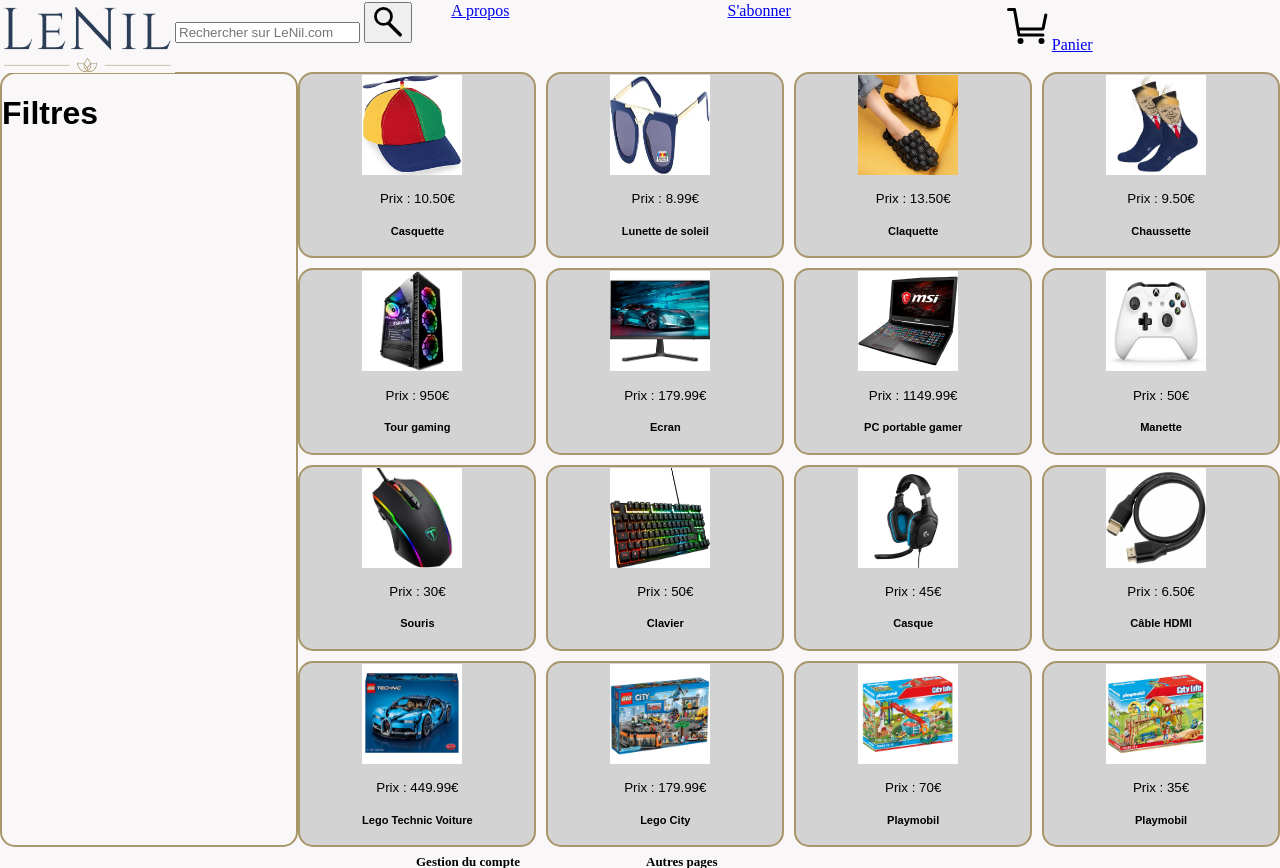
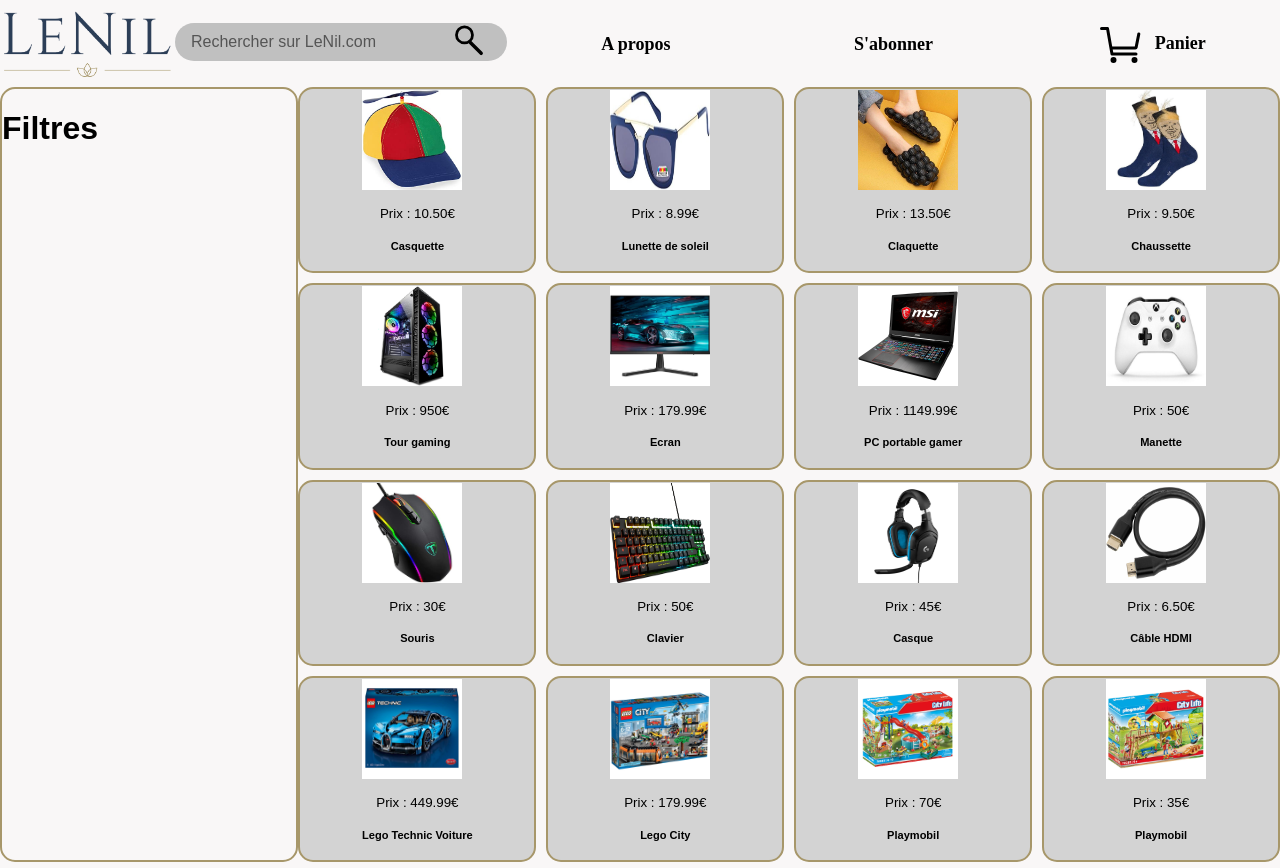
Before and after one commit to Ymasuu/LeNil, a PHP site: page /pages/Vue/index.php in a window 1280 px wide. Shown: the top 868 px of the page. Run offline with PHP 8.4, Linux system fonts and the light colour scheme.

Commit message:
Add files via upload

```diff
--- a/css/style.css
+++ b/css/style.css
@@ -6,16 +6,52 @@
     background-color: #f9f7f7;
 }
 
-/*cahngement de la font du texte */
+.style {
+    display: inline-block;
+    font-size: 20px;
+    font-weight: bold;
+    text-decoration: none;
+    color: #333;
+    transition: font-size 0.2s ease-in-out;
+}
+
+.style:hover {
+    font-size: 24px;
+    border: 2px solid #a7976a;
+    border-radius: 5px;
+    padding: 4px 8px;
+}
+
+.lien {
+    padding: 10px;
+    color: black;
+    text-decoration: none;
+    font-size: 18px;
+    border-radius: 5px;
+}
+
+.lien:hover {
+    background-color: #a7976a;
+    font-size: 24px;
+}
+
+/* Permet d'aligné l'image avec panier */
+.test svg {
+    vertical-align: middle;
+    margin-right: 10px;
+}
+
+/*Changement de la font du texte */
 
 h1,h2,h3,h4,h5 {
     font-family: Arial, sans-serif;
 }
 
 /* Header And Footer*/
+
 header{
     width:100%;
-    height: 70px;
+    height: 85px;
 }
 
 footer{
@@ -47,8 +83,12 @@
 }
 
 .header-nav li{
-    display: inline-block;
+    display: flex;
+    justify-content: center;
+    align-items: center;
     height:55px;
+    text-align: center;
+    margin-top : 15px;
 }
 
 .footerContent th, .footerContent td{
@@ -66,6 +106,7 @@
 }
 
 /* Index */
+
 .box{
     width : 100%;
     display: grid;
@@ -95,12 +136,55 @@
 
 }
 
-.barreSearch{
-    border-radius: 5px;
-    width: 300px;
-    height: 30px;
+/* Barre de recherche */
+
+.search-container {
+    display: flex;
+    justify-content: center;
+    align-items: center;
+    height: 80px;
 }
 
-.buttonSearch{
-    border-radius: 5px;
+.search-form {
+    display: flex;
+    align-items: center;
+    position: relative;
 }
+
+.search-form input[type="text"] {
+    font-size: 16px;
+    padding: 10px 16px;
+    border: none;
+    border-radius: 30px;
+    width: 300px;
+    background-color: #C0C0C0;
+    transition: all 0.3s ease-in-out;
+}
+
+.search-form button[type="submit"] {
+    position: absolute;
+    top: 50%;
+    right: 16px;
+    transform: translateY(-50%);
+    background-color: transparent;
+    border: none;
+    font-size: 20px;
+    color: #333;
+    transition: all 0.3s ease-in-out;
+    cursor: pointer;
+}
+
+.search-form button[type="submit"]:hover {
+    color: #555;
+}
+
+.search-form input[type="text"]:focus {
+    width: 400px;
+    background-color: #fff;
+    box-shadow: 0 0 8px 0 rgba(0, 0, 0, 0.2);
+    outline: none;
+}
+
+.search-form input[type="text"]::placeholder {
+    color: #555;
+}
```
